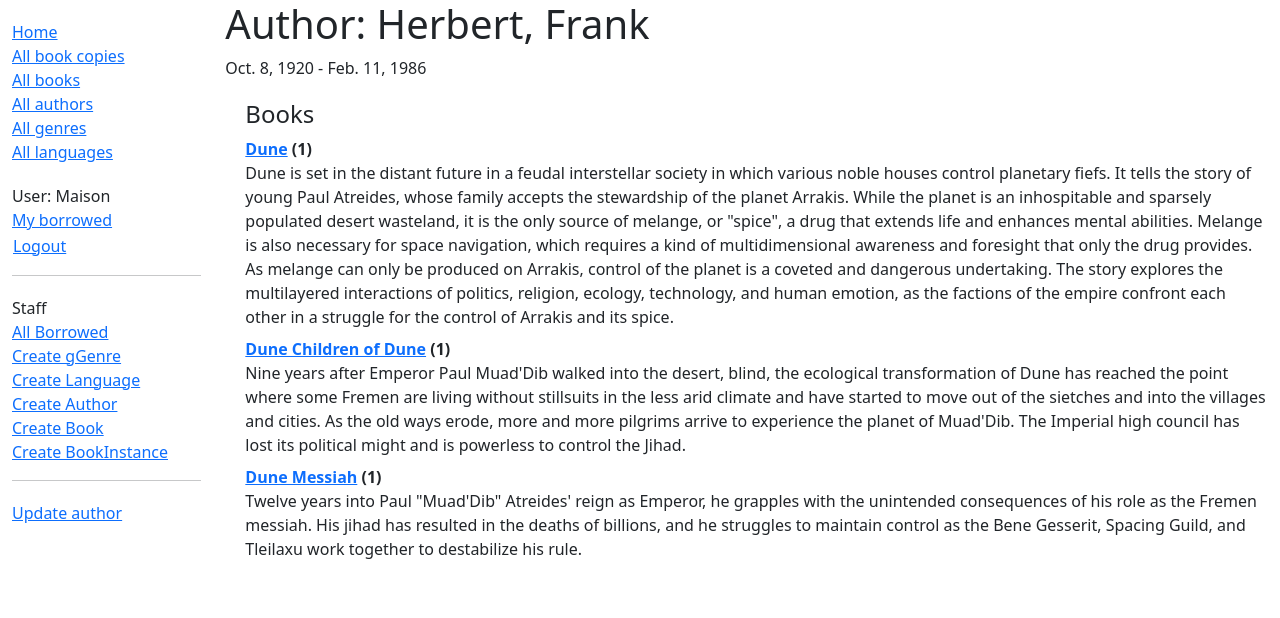
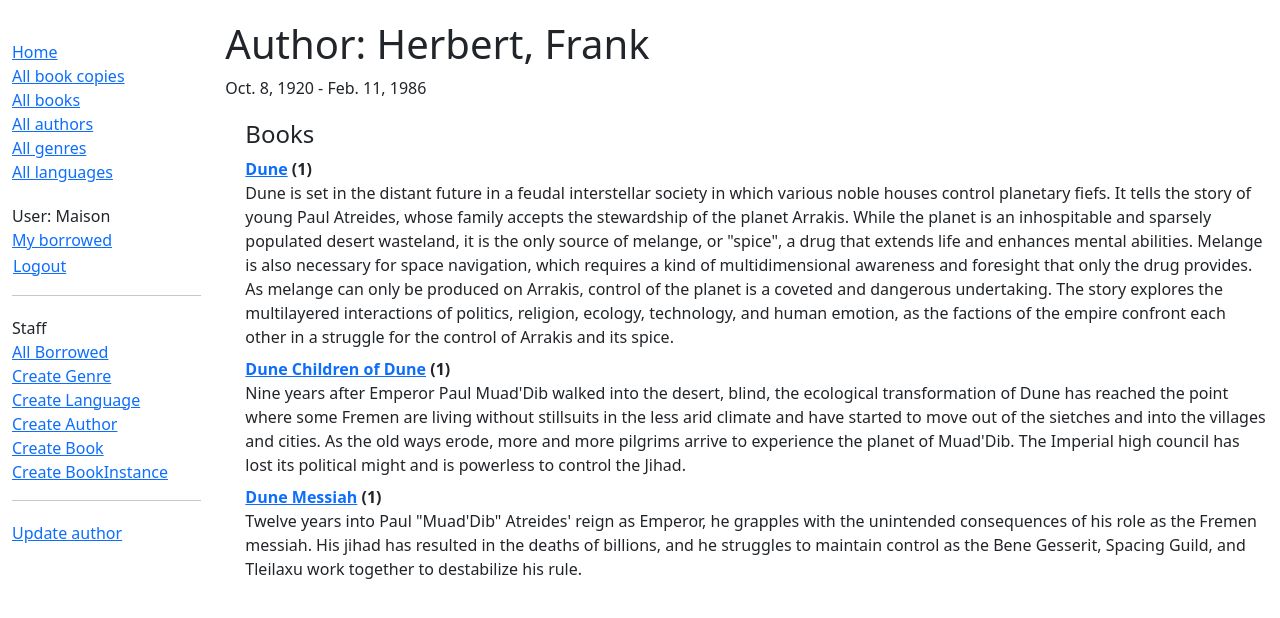
Before and after one commit to Clovotc/csci313-assignment-4-Maison-Kasprick, a Django app: page /catalog/author/1 in a window 1280 px wide. Shown: the top 618 px of the page. Run offline with Django 5.2, Linux system fonts and the light colour scheme; a user stored in the database is signed in; data comes from the database, SQL or seed files in the repository; both versions use the stored data as it was after the commit.

Commit message:
fix an error I missed

```diff
--- a/locallibrary/catalog/models.py
+++ b/locallibrary/catalog/models.py
@@ -52,6 +52,9 @@ class Book(models.Model):
     # Genre class has already been defined so we can specify the object above.
     genre = models.ManyToManyField(
         Genre, help_text="Select a genre for this book")
+
+    language = models.ForeignKey(
+        'Language', on_delete=models.SET_NULL, null=True)
 
     class Meta:
         ordering = ['title', 'author']
--- a/locallibrary/catalog/static/css/styles.css
+++ b/locallibrary/catalog/static/css/styles.css
@@ -3,6 +3,12 @@
   margin-top: 20px;
   padding: 0;
   list-style: none;
+}
+
+body
+{
+  margin-top: 20px;
+  padding: 5;
 }
 
 #logout-form
--- a/locallibrary/catalog/templates/base_generic.html
+++ b/locallibrary/catalog/templates/base_generic.html
@@ -48,7 +48,7 @@
    <li>Staff</li>
    <li><a href="{% url 'all-borrowed' %}">All Borrowed</a></li>
    {% if perms.catalog.add_genre %}
-     <li><a href="{% url 'genre-create' %}">Create gGenre</a></li>
+     <li><a href="{% url 'genre-create' %}">Create Genre</a></li>
    {% endif %}
    {% if perms.catalog.add_language %}
      <li><a href="{% url 'language-create' %}">Create Language</a></li>
```
Also changed, not shown: locallibrary/catalog/migrations/0006_book_language.py (added), locallibrary/db.sqlite3.
